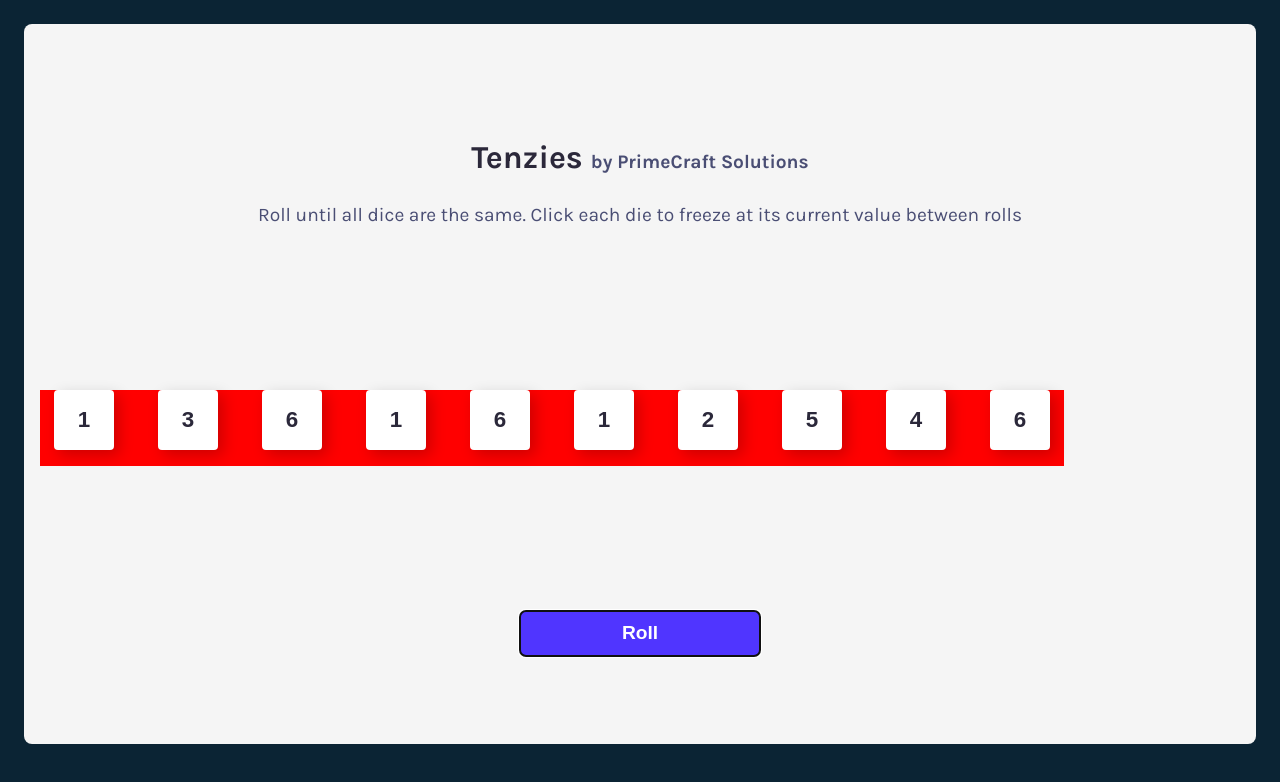
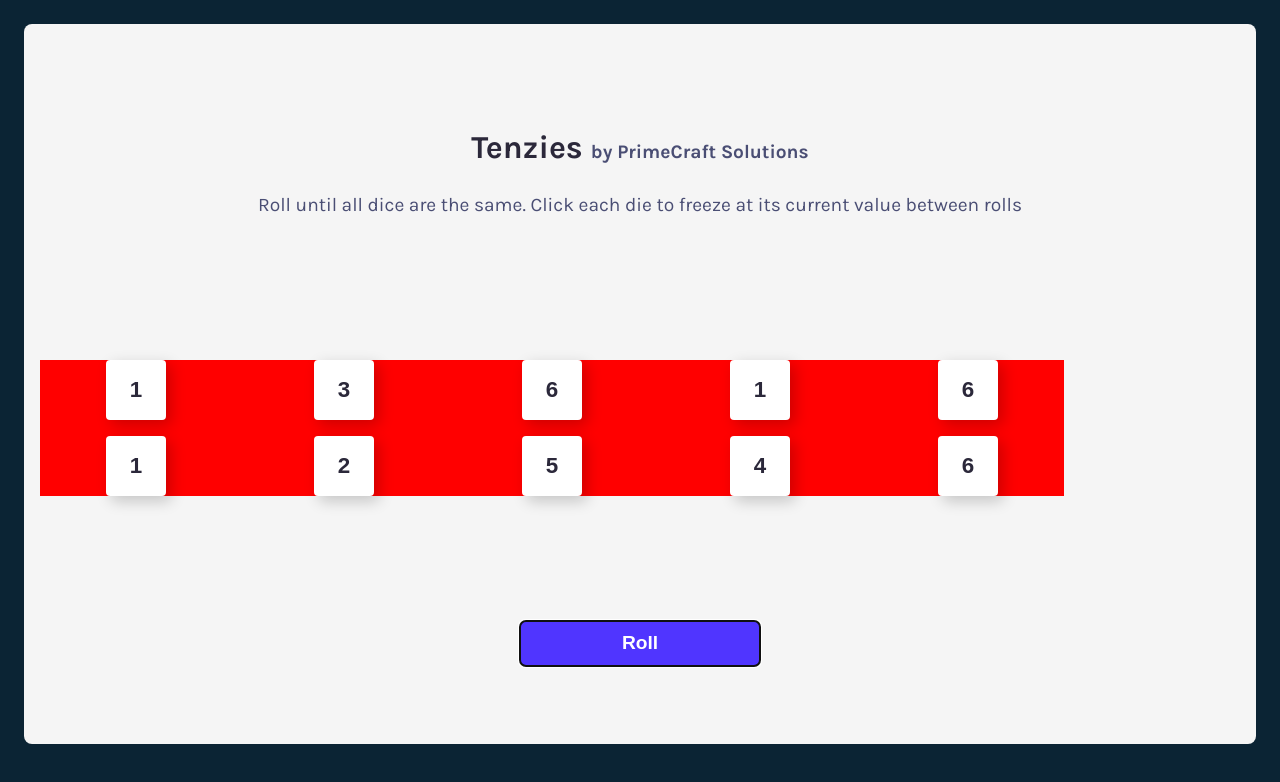
Before and after one commit to Prime-Kraft/Tenzies-Game-, a React (Vite) app: page / in a window 1280 px wide. Shown: the top 782 px of the page. Built offline with nearby package versions, Linux system fonts and the light colour scheme.

Commit message:
Update index.css

```diff
--- a/src/index.css
+++ b/src/index.css
@@ -42,7 +42,7 @@ small, p{
 
 .grid-container{
 display: grid;
-grid-template-columns: repeat(auto-fit, minmax(60px, 1fr));
+grid-template-columns: repeat(5, minmax(0, 1fr));
  grid-template-rows: auto auto;
  gap: 16px;
  max-width: 80vw;
```
